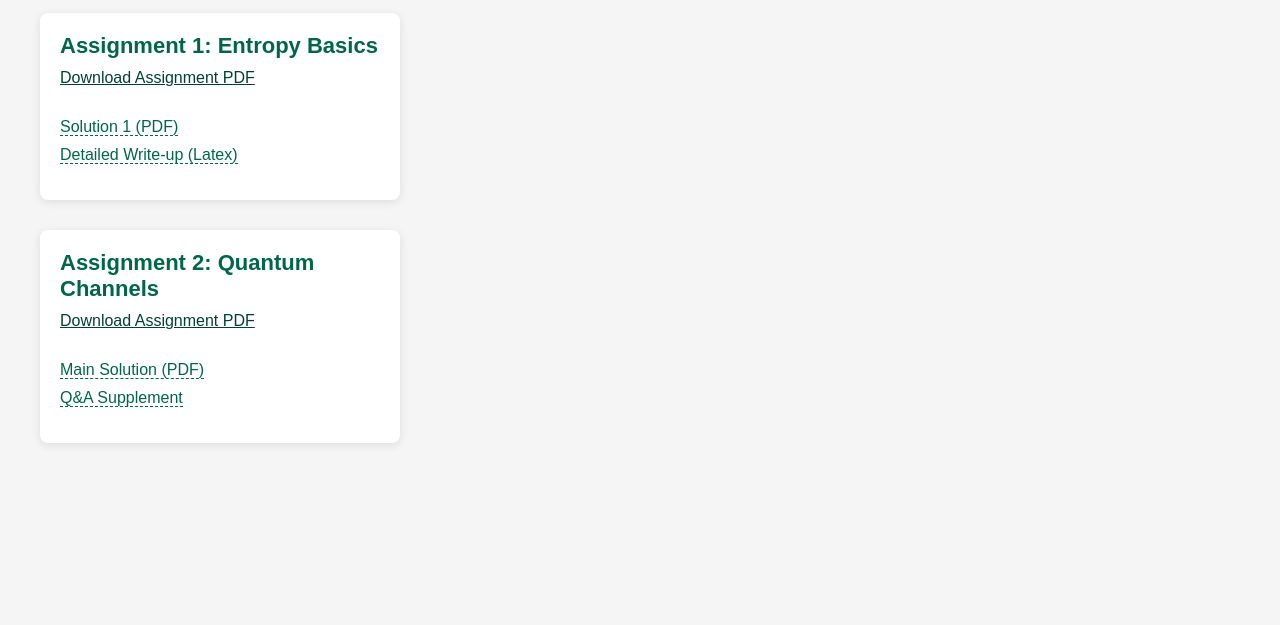
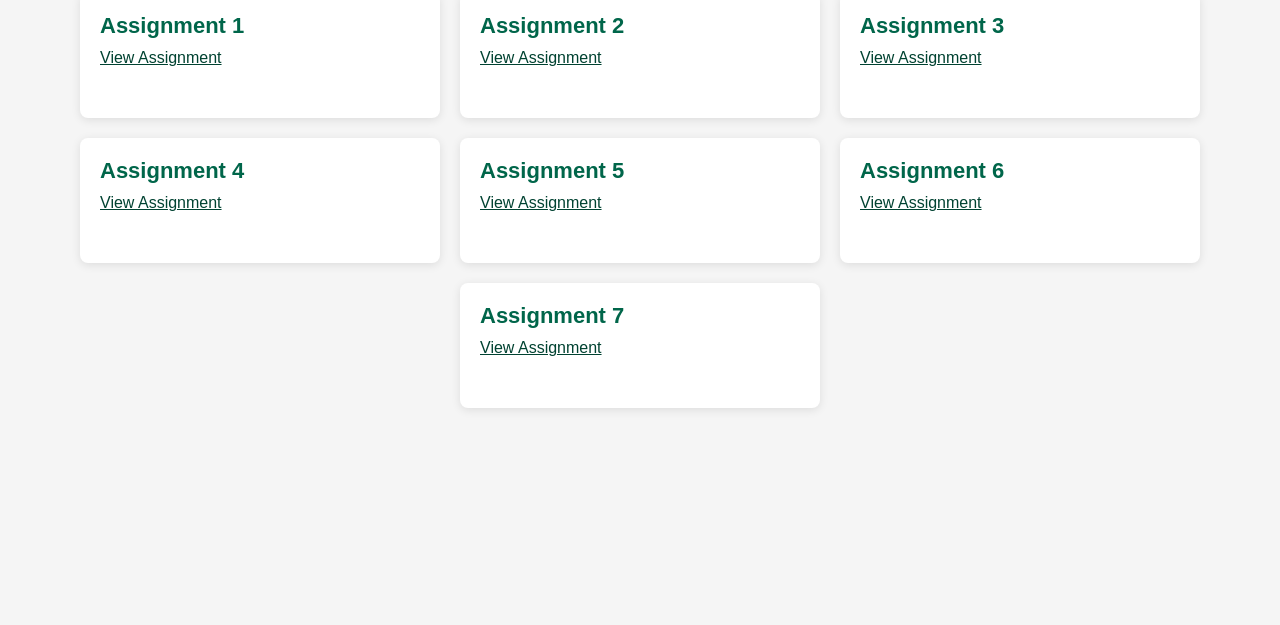
Before and after one commit to Dibbywang/get-30-germans-at-my-estate, a plain HTML site: page g30isbeautiful/specifics/physics/QM2.html in a window 1280 px wide. Shown: the part 175-800 px from the top of the page. Drawn offline with Linux system fonts and the light colour scheme.

Commit message:
added new warning and updated some pages

```diff
--- a/g30isbeautiful/specifics/physics/QM2.html
+++ b/g30isbeautiful/specifics/physics/QM2.html
@@ -4,55 +4,10 @@
     <meta charset="UTF-8" />
     <meta name="viewport" content="width=device-width, initial-scale=1.0"/>
     <title>Solution</title>
+    <link rel="icon" type="image/png" href="../../favicon.png" />
     <link rel="stylesheet" href="../g30-styles.css" />
     <style>
-        .assignment-card {
-            background: white;
-            border-radius: 8px;
-            box-shadow: 0 2px 10px rgba(0,0,0,0.1);
-            padding: 20px;
-            margin-bottom: 30px;
-            transition: transform 0.2s ease, box-shadow 0.2s ease;
-        }
 
-        .assignment-card:hover {
-            transform: translateY(-3px);
-            box-shadow: 0 4px 15px rgba(0,0,0,0.15);
-        }
-
-        .assignment-title {
-            font-size: 22px;
-            color: #00664a;
-            font-weight: bold;
-            margin-bottom: 10px;
-        }
-
-        .assignment-link {
-            display: inline-block;
-            margin-bottom: 15px;
-            color: #004231;
-            text-decoration: underline;
-        }
-
-        .solution-list {
-            list-style-type: none;
-            padding-left: 0;
-        }
-
-        .solution-list li {
-            margin-bottom: 10px;
-        }
-
-        .solution-list a {
-            color: #00664a;
-            text-decoration: none;
-            border-bottom: 1px dashed #00664a;
-        }
-
-        .solution-list a:hover {
-            text-decoration: none;
-            border-bottom: 1px solid #004231;
-        }
     </style>
 </head>
 <body>
@@ -69,29 +24,56 @@
         </div>
         <div class="user-options"></div>
     </div>
-
-    <div class="main-content">
-        <h1 class="page-title">Mathematics of QIT – Solutions</h1>
-
+    <h1 class="page-title">QM2 - Not really solutions because we want you to work harder</h1>
+    <div class="assignment-content">
         <div class="assignment-card">
-            <div class="assignment-title">Assignment 1: Entropy Basics</div>
-            <a href="https://example.com/qit-assignment1.pdf" class="assignment-link">Download Assignment PDF</a>
+            <div class="assignment-title">Assignment 1</div>
+            <a href="https://drive.google.com/file/d/1Hz5leQsWnya5OpXcJQ0_2qpqPOZsLLdZ/view?usp=drive_link" class="assignment-link">View Assignment</a>
             <ul class="solution-list">
-                <li><a href="https://drive.google.com/file/d/EXAMPLE1">Solution 1 (PDF)</a></li>
-                <li><a href="https://drive.google.com/file/d/EXAMPLE2">Detailed Write-up (Latex)</a></li>
             </ul>
         </div>
 
         <div class="assignment-card">
-            <div class="assignment-title">Assignment 2: Quantum Channels</div>
-            <a href="https://example.com/qit-assignment2.pdf" class="assignment-link">Download Assignment PDF</a>
+            <div class="assignment-title">Assignment 2</div>
+            <a href="https://drive.google.com/file/d/1_ZMjy44pa-wMZjYcgFpKPvQf-Gvf9iWS/view?usp=drive_link" class="assignment-link">View Assignment</a>
             <ul class="solution-list">
-                <li><a href="https://drive.google.com/file/d/EXAMPLE3">Main Solution (PDF)</a></li>
-                <li><a href="https://drive.google.com/file/d/EXAMPLE4">Q&A Supplement</a></li>
             </ul>
         </div>
 
-        <!-- Add more assignments below -->
+        <div class="assignment-card">
+            <div class="assignment-title">Assignment 3</div>
+            <a href="https://drive.google.com/file/d/1CsrxQFPseDkSfbBgnpr3dMM0Ey7OFfNC/view?usp=drive_link" class="assignment-link">View Assignment</a>
+            <ul class="solution-list">
+            </ul>
+        </div>
+
+        <div class="assignment-card">
+            <div class="assignment-title">Assignment 4</div>
+            <a href="https://drive.google.com/file/d/1Q2TR4xYjj9GGJ_dmqEX9aLypXXZPoeEU/view?usp=drive_link" class="assignment-link">View Assignment</a>
+            <ul class="solution-list">
+            </ul>
+        </div>
+
+        <div class="assignment-card">
+            <div class="assignment-title">Assignment 5</div>
+            <a href="https://drive.google.com/file/d/1iHQvKsbh60LGpIBMZpbPDGe6defSBR-q/view?usp=drive_link" class="assignment-link">View Assignment</a>
+            <ul class="solution-list">
+            </ul>
+        </div>
+
+        <div class="assignment-card">
+            <div class="assignment-title">Assignment 6</div>
+            <a href="https://drive.google.com/file/d/1jOXkmwOdXR3NxGKxp29heSoYgBfPy-MF/view?usp=drive_link" class="assignment-link">View Assignment</a>
+            <ul class="solution-list">
+            </ul>
+        </div>
+
+        <div class="assignment-card">
+            <div class="assignment-title">Assignment 7</div>
+            <a href="https://drive.google.com/file/d/1nVONzcJULkjwUKmYAh5snV1z7AlTv2oN/view?usp=drive_link" class="assignment-link">View Assignment</a>
+            <ul class="solution-list">
+            </ul>
+        </div>
     </div>
 </body>
 </html>
```
Also changed, not shown: g30isbeautiful/g30-styles.css (+9 -0 lines), g30isbeautiful/index.html (+3 -1 lines), g30isbeautiful/specifics/physics/SP2.html (+41 -59 lines).
